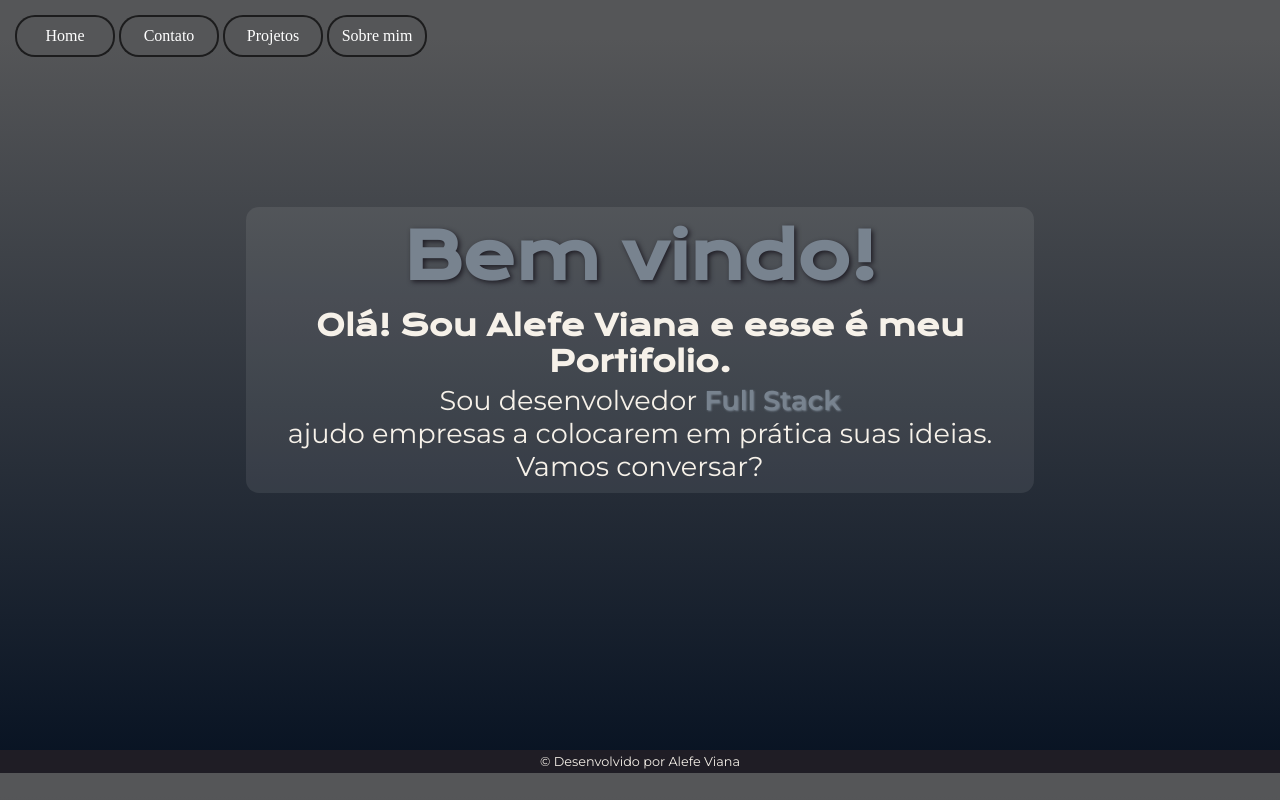
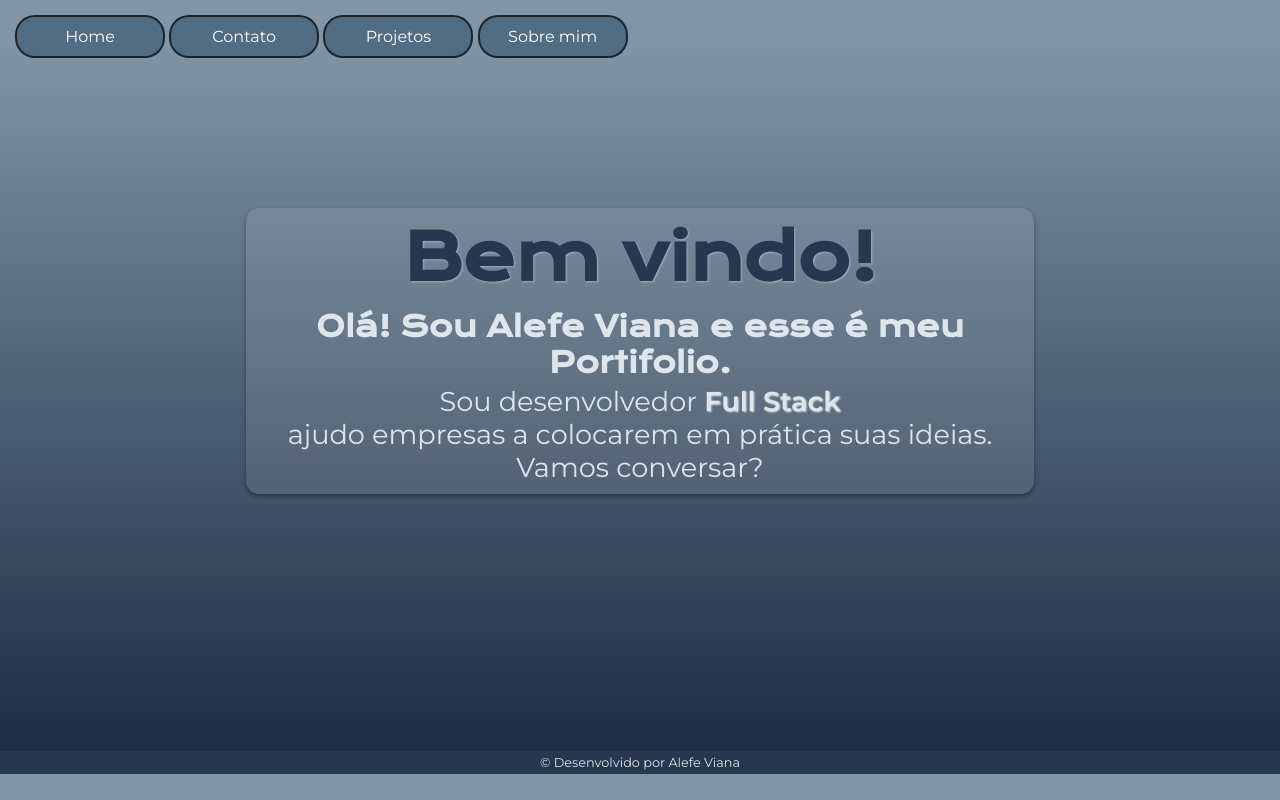
Before and after one commit to AlefeVT/Portifolio, a plain HTML site: page index.html in a window 1280 px wide. Drawn offline with nearby package versions, Linux system fonts and the light colour scheme.

Commit message:
Troquei a paleta de cor

```diff
--- a/estilos/media-query.css
+++ b/estilos/media-query.css
@@ -27,7 +27,7 @@ Telas grandes: 1600px ou mais
 
     menu ul li {
         display: inline-block;
-        width: 100px;
+        width: 150px;
     }
 
     menu ul li a {
--- a/estilos/style.css
+++ b/estilos/style.css
@@ -3,11 +3,15 @@
 @import url('https://fonts.googleapis.com/css2?family=Krona+One&family=Montserrat:wght@400;600&display=swap');
 
 :root {
-    --cor-1: #1f1d25;
+    /*--cor-1: #1f1d25;
     --cor-2: #F6F1E9;
     --cor-3: #78838f;
     --cor-4: #555658;
-    --cor-5: #071222;
+    --cor-5: #071222;*/
+    --cor-2: #DDE6ED;
+    --cor-1: #9DB2BF;
+    --cor-3: #526D82;
+    --cor-4: #27374D;
 
     --fonte-primaria: 'Krona One', sans-serif;
     --fonte-secundaria: 'Montserrat', sans-serif;
@@ -21,11 +25,11 @@
 @media only screen {
 
     body, html {
-        background-image: linear-gradient(to bottom, #555658 3%, #071222);
+        background-image: linear-gradient(to bottom, #8096a7 3%, #1a293e); /*#555658 3%, #071222*/
     }
 
     span#burguer {
-        background-color: rgb(56, 55, 58);
+        background-color: var(--cor-4);
         color: white;
         display: block;
         text-align: center;
@@ -34,7 +38,7 @@
     }
 
     span#burguer:hover {
-        background-color: rgb(51, 50, 58);
+        background-color: rgb(60, 77, 105);
         color: black;
     }
 
@@ -44,6 +48,8 @@
 
     menu ul {
         list-style-type: none;
+        font-family: var(--fonte-secundaria);
+
     }
 
     menu ul li a {
@@ -52,30 +58,31 @@
         text-decoration: none;
         text-align: center;
         color: white;
-        background-color: var(--cor-4);
+        background-color: var(--cor-3);
         border: 2px solid rgba(0, 0, 0, 0.67);
     }
 
     menu ul li a:hover {
-        background-color: rgb(66, 65, 73);
+        background-color: var(--cor-1);
+        font-weight: bolder;
     }
 
     main {
-        background-color: rgba(255, 255, 255, 0.077);
+        background-color: rgba(255, 255, 255, 0.091);
         width: 70vw;
         margin: auto;
         margin-top: 150px;
         margin-bottom: 257px;
         border-radius: 13px;
         padding: 10px;
-        box-shadow: 2px, 2px, 2px, 2px black;
+        box-shadow: 0 2px 4px rgba(0, 0, 0, 0.4);
     }
 
     main h1 {
-        color: var(--cor-3);
+        color: var(--cor-4);
         font-size: 4em;
         font-family: var(--fonte-primaria);
-        text-shadow: 2px 2px 5px var(--cor-1);
+        text-shadow: 1px 1px 2px var(--cor-1);
         margin-bottom: 10px;
         text-align: center;
     }
@@ -96,15 +103,15 @@
     }
 
     main p strong {
-        color: var(--cor-3);
-        text-shadow: 1px 1px 2px var(--cor-3);
-
+        color: var(--cor-2);
+        text-shadow: 1px 1px 2px var(--cor-2);
+        font-size: 1em;
     }
 
 
     .rodape{
         color: var(--cor-2);
-        background-color: var(--cor-1);
+        background-color: var(--cor-4);
         padding: 4px;
         text-align: center;
         font-family: var(--fonte-secundaria);
```
